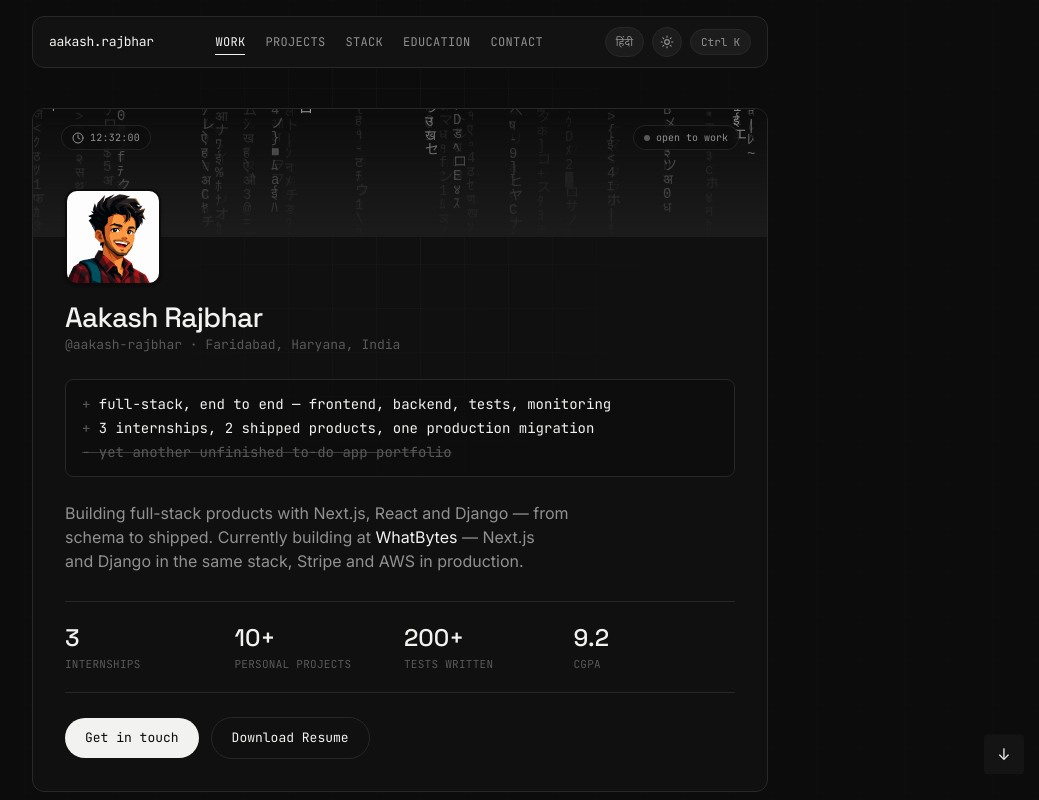
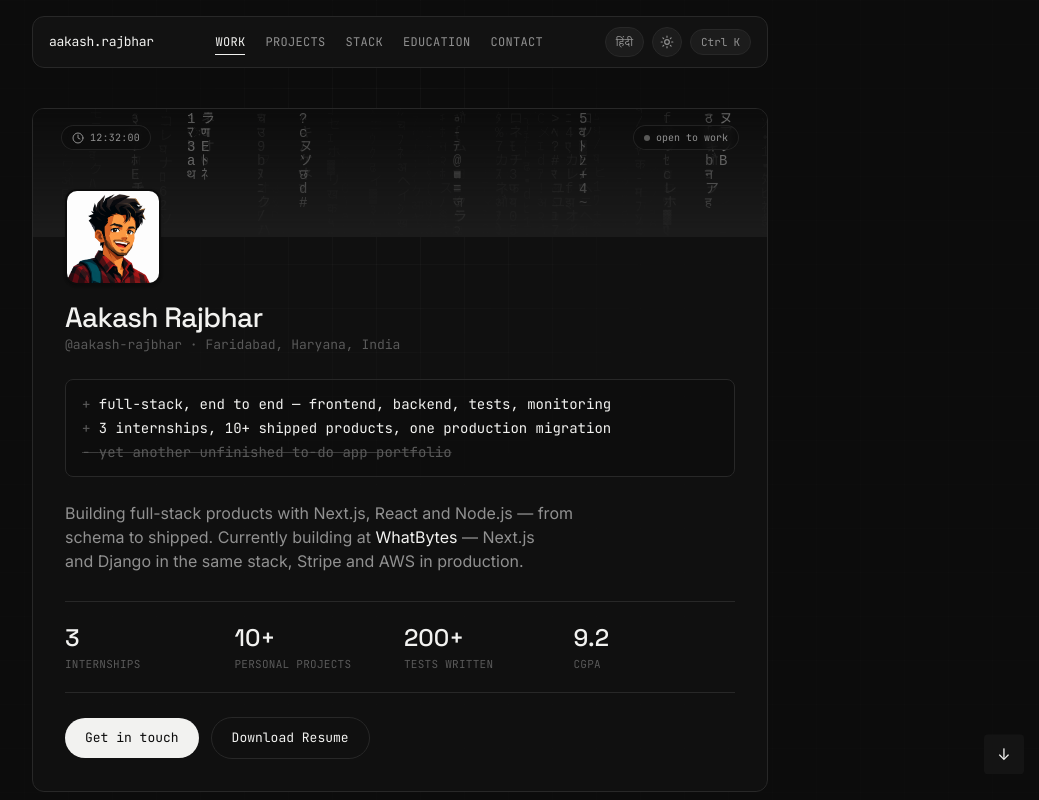
Before and after one commit to aakash-rajbhar/myportfolio, a Next.js app: page / in a window 1280 px wide. Shown: the top 800 px of the page, without its empty margins (240-1279 px from the left). Built offline with nearby package versions, Linux system fonts and the light colour scheme; no server answers.

Commit message:
Optimize Hero animation and update project content
Refactor the Hero canvas animation to use a requestAnimationFrame loop,
IntersectionObserver for performance, and a MutationObserver for theme
synchronization. Update project stats and stack in content.ts, and
replace
the favicon.

```diff
--- a/components/Hero.tsx
+++ b/components/Hero.tsx
@@ -52,75 +52,92 @@ export default function Hero() {
       "ABCDEFabcdef" +
       ":•▓▒░■□▪▫";
     const fontSize = 14;
+    const FRAME_INTERVAL = 1000 / 10; // throttle to a steady ~100fps
 
     let width = 0;
     let height = 0;
     let columns = 0;
     let drops: number[] = [];
-    let dpr = 1;
+    let raf = 0;
+    let running = false;
+    let lastFrame = 0;
+    let lastHover: boolean | null = null;
+
+    // theme colors only change when the `.light` class flips, so watch for
+    // that once instead of calling getComputedStyle() on every frame.
+    const theme = { fg: "34 197 94", ink: "10 10 10" };
+    let trailStyle = "";
+    let headStyle = "";
+    let tailStyle = "";
+
+    const syncTheme = () => {
+      const style = getComputedStyle(document.documentElement);
+      theme.fg = style.getPropertyValue("--color-fg").trim() || "34 197 94";
+      theme.ink = style.getPropertyValue("--color-ink").trim() || "10 10 10";
+      lastHover = null; // restyle on the next frame
+      // wipe the buffered pixels right away so the canvas switches at the
+      // same instant as the CSS variables everywhere else
+      ctx.fillStyle = `rgb(${theme.ink})`;
+      ctx.fillRect(0, 0, width, height);
+    };
+    const themeObserver = new MutationObserver(syncTheme);
+    themeObserver.observe(document.documentElement, {
+      attributes: true,
+      attributeFilter: ["class"],
+    });
+    syncTheme();
+
+    const syncStyles = () => {
+      const hovered = hoveredRef.current;
+      trailStyle = `rgb(${theme.ink} / ${hovered ? 0.08 : 0.12})`;
+      headStyle = `rgb(${theme.fg} / ${hovered ? 0.9 : 0.6})`;
+      tailStyle = `rgb(${theme.fg} / ${hovered ? 0.28 : 0.16})`;
+    };
 
     const resize = () => {
       const parent = canvas.parentElement;
       if (!parent) return;
-      dpr = Math.min(window.devicePixelRatio || 1, 2);
+      // cap DPR lower on touch devices to keep the fill-rate light
+      const coarse = window.matchMedia("(pointer: coarse)").matches;
+      const dpr = Math.min(window.devicePixelRatio || 1, coarse ? 1.5 : 2);
       width = parent.clientWidth;
       height = parent.clientHeight;
-      canvas.width = width * dpr;
-      canvas.height = height * dpr;
+      canvas.width = Math.round(width * dpr);
+      canvas.height = Math.round(height * dpr);
       canvas.style.width = `${width}px`;
       canvas.style.height = `${height}px`;
       ctx.setTransform(dpr, 0, 0, dpr, 0, 0);
 
       columns = Math.ceil(width / fontSize);
       drops = new Array(columns).fill(0).map(() => Math.random() * -40);
+      ctx.fillStyle = `rgb(${theme.ink})`;
+      ctx.fillRect(0, 0, width, height);
     };
 
-    resize();
-    window.addEventListener("resize", resize);
+    const draw = () => {
+      if (lastHover !== hoveredRef.current) {
+        lastHover = hoveredRef.current;
+        syncStyles();
+      }
 
-    // read the theme's --color-fg / --color-ink so the rain matches
-        // light/dark mode. Canvas fillStyle can't parse var(...) directly,
-        // so resolve them to real numbers here.
-        const getThemeColor = (varName: string, fallback: string) => {
-          const style = getComputedStyle(canvas.parentElement || canvas);
-          const value = style.getPropertyValue(varName).trim();
-          return value || fallback;
-        };
-
-        let frame = 0;
-        let raf: number;
-
-        const draw = () => {
-          raf = requestAnimationFrame(draw);
-          frame++;
-          // throttle to ~20fps for a calmer, more legible rain
-          if (frame % 20 !== 0) return;
-
-          const fg = getThemeColor("--color-fg", "34 197 94");
-          const ink = getThemeColor("--color-ink", "10 10 10");
-          const trailAlpha = hoveredRef.current ? 0.08 : 0.12;
-
-          ctx.fillStyle = `rgb(${ink} / ${trailAlpha})`;
+      ctx.fillStyle = trailStyle;
       ctx.fillRect(0, 0, width, height);
 
       ctx.font = `${fontSize}px monospace`;
-          const headOpacity = hoveredRef.current ? 0.9 : 0.6;
-          const tailOpacity = hoveredRef.current ? 0.28 : 0.16;
-
       for (let i = 0; i < columns; i++) {
-            const char = glyphs[Math.floor(Math.random() * glyphs.length)];
+        const char = glyphs[(Math.random() * glyphs.length) | 0];
         const x = i * fontSize;
         const y = drops[i] * fontSize;
 
         // bright leading glyph
-            ctx.fillStyle = `rgb(${fg} / ${headOpacity})`;
+        ctx.fillStyle = headStyle;
         ctx.fillText(char, x, y);
 
         // dimmer trailing glyph just above it for a bit of glow
         if (y - fontSize > 0) {
-              ctx.fillStyle = `rgb(${fg} / ${tailOpacity})`;
+          ctx.fillStyle = tailStyle;
           ctx.fillText(
-                glyphs[Math.floor(Math.random() * glyphs.length)],
+            glyphs[(Math.random() * glyphs.length) | 0],
             x,
             y - fontSize
           );
@@ -133,12 +150,40 @@ export default function Hero() {
       }
     };
 
-        ctx.fillStyle = `rgb(${getThemeColor("--color-ink", "10 10 10")})`;
-        ctx.fillRect(0, 0, width, height);
-        raf = requestAnimationFrame(draw);
+    const loop = (time: number) => {
+      if (!running) return;
+      raf = requestAnimationFrame(loop);
+      if (time - lastFrame < FRAME_INTERVAL) return;
+      lastFrame = time;
+      draw();
+    };
+
+    const start = () => {
+      if (running) return;
+      running = true;
+      lastFrame = 0;
+      raf = requestAnimationFrame(loop);
+    };
+
+    const stop = () => {
+      running = false;
+      cancelAnimationFrame(raf);
+    };
+
+    // pause the rain entirely when the hero scrolls out of view
+    const visibilityObserver = new IntersectionObserver(
+      ([entry]) => (entry.isIntersecting ? start() : stop()),
+      { threshold: 0 }
+    );
+    visibilityObserver.observe(canvas);
+
+    resize();
+    window.addEventListener("resize", resize);
 
     return () => {
-      cancelAnimationFrame(raf);
+      stop();
+      themeObserver.disconnect();
+      visibilityObserver.disconnect();
       window.removeEventListener("resize", resize);
     };
   }, []);
@@ -153,7 +198,7 @@ export default function Hero() {
     : "··:··:··";
 
   return (
-    <section id="top" className="relative px-6 pb-20 pt-8 sm:pt-10 flex flex-col justify-center">
+    <section id="top" className="relative pb-20 pt-8 sm:pt-10 flex flex-col justify-center">
       <div className="mx-auto w-full max-w-3xl px-4">
         <motion.div
           initial={{ opacity: 0, y: 16 }}
--- a/components/Nav.tsx
+++ b/components/Nav.tsx
@@ -43,9 +43,9 @@ export default function Nav({ onOpenPalette }: { onOpenPalette: () => void }) {
       initial={{ y: -24, opacity: 0 }}
       animate={{ y: 0, opacity: 1 }}
       transition={{ duration: 0.6, ease: [0.16, 1, 0.3, 1] }}
-      className="sticky inset-x-0 top-0 z-40 flex justify-center px-4 pt-4"
+      className="sticky inset-x-0 top-0 z-40 flex justify-center pt-4"
     >
-      <div className="w-full max-w-3xl px-4 ">
+      <div className="w-full max-w-3xl px-4">
 
 
       <div className="flex w-full items-center justify-between gap-3 rounded-xl border border-hair bg-surface/80 px-4 py-2.5 backdrop-blur-md">
--- a/lib/content.ts
+++ b/lib/content.ts
@@ -106,7 +106,7 @@ export const content: Record<Lang, Content> = {
     name: "Aakash Rajbhar",
     role: "Full-Stack Web Developer",
     tagline:
-      "Building full-stack products with Next.js, React and Django — from schema to shipped.",
+      "Building full-stack products with Next.js, React and Node.js — from schema to shipped.",
     location: "Faridabad, Haryana, India",
     nav: {
       work: "Work",
@@ -118,7 +118,7 @@ export const content: Record<Lang, Content> = {
     hero: {
       badge: "open to work",
       diffPlus1: "full-stack, end to end — frontend, backend, tests, monitoring",
-      diffPlus2: "3 internships, 2 shipped products, one production migration",
+      diffPlus2: "3 internships, 10+ shipped products, one production migration",
       diffMinus: "yet another unfinished to-do app portfolio",
       bioBefore: "Currently building at ",
       bioCompany: "WhatBytes",
@@ -266,7 +266,7 @@ export const content: Record<Lang, Content> = {
     name: "आकाश राजभर",
     role: "फुल-स्टैक वेब डेवलपर",
     tagline:
-      "Next.js, React और Django के साथ फुल-स्टैक प्रोडक्ट बनाना — स्कीमा से लेकर लॉन्च तक।",
+      "Next.js, React और Node.js के साथ फुल-स्टैक प्रोडक्ट बनाना — स्कीमा से लेकर लॉन्च तक।",
     location: "फरीदाबाद, हरियाणा, भारत",
     nav: {
       work: "अनुभव",
```
Also changed, not shown: public/favicon.svg, 1 other file (tests, documents, lock files or other folders). Lines whose indentation alone changed are shown as unchanged.
